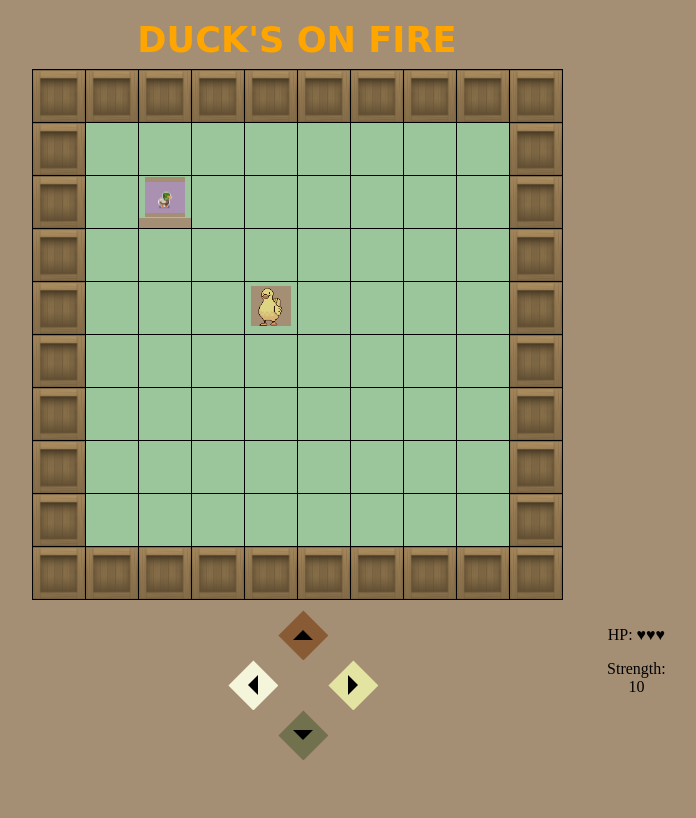
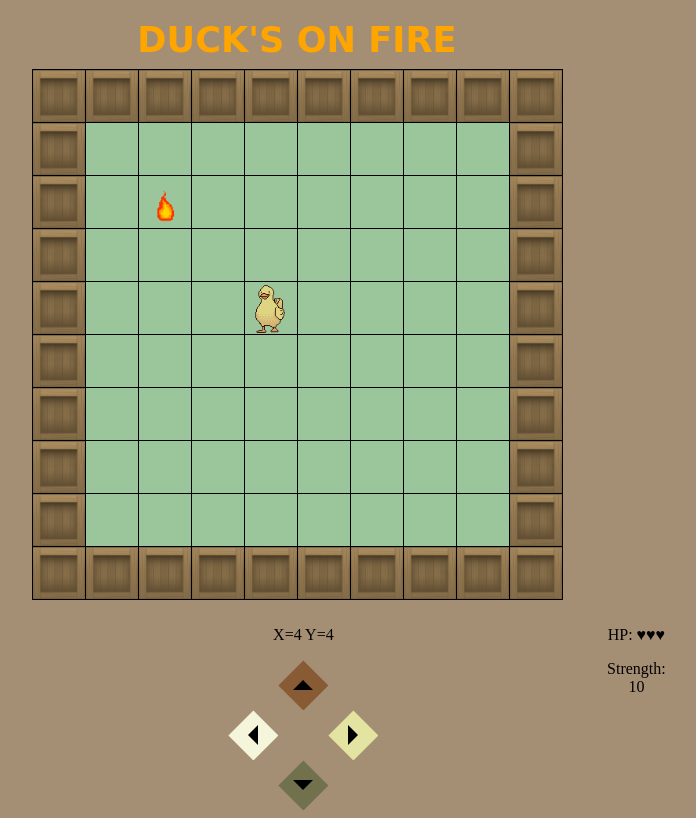
Before and after one commit to anndra17/IBM_Practice, a React (Vite) app: page / in a window 1280 px wide. Shown: the top 818 px of the page, without its empty margins (343-1039 px from the left). Built offline with nearby package versions, Linux system fonts and the light colour scheme.

Commit message:
Revert "added a similar spriting method to the NPC"
This reverts commit a26a3e325df84af02d19e0c68260bb35fd84bc07.

```diff
--- a/src/components/MapBase.jsx
+++ b/src/components/MapBase.jsx
@@ -6,11 +6,10 @@ import duckUpImage from "./../assets/duck_up.gif";
 import duckDownImage from "./../assets/duck_down.gif";
 import duckLeftImage from "./../assets/duck_left.gif";
 import duckRightImage from "./../assets/duck_right.gif";
-import rataImage from "./../assets/rata.gif";
-import rata1Image from "./../assets/rata1.gif";
 
 const MapBase = ({ x, y, direction }) => {
   const [yellowDot, setYellowDot] = useState({ x: 1, y: 1 });
+  const [prevPosition, setPrevPosition] = useState({ x: 1, y: 1 });
 
   const moveYellowDot = () => {
     const possibleMoves = [
@@ -38,6 +37,10 @@ const MapBase = ({ x, y, direction }) => {
     return () => clearInterval(interval);
   }, []);
 
+  useEffect(() => {
+    setPrevPosition({ x, y });
+  }, [x, y]);
+
   const getDuckImage = () => {
     switch (direction) {
       case "UP":
@@ -51,10 +54,6 @@ const MapBase = ({ x, y, direction }) => {
       default:
         return duckUpImage;
     }
-  };
-
-  const getRandomRataImage = () => {
-    return Math.random() > 0.5 ? rataImage : rata1Image;
   };
 
   const renderTable = () => {
@@ -83,13 +82,6 @@ const MapBase = ({ x, y, direction }) => {
                 className="duck-image"
               />
             )}
-            {className === "fire-cell" && (
-              <img
-                src={getRandomRataImage()}
-                alt="Rata"
-                className="rata-image"
-              />
-            )}
           </td>
         );
       }
--- a/src/components/PlayerController.jsx
+++ b/src/components/PlayerController.jsx
@@ -44,7 +44,7 @@ const PlayerController = ({ x, y, incrementX, decrementX, incrementY, decrementY
   return (
     <div className="player-slice">
       <div className="player-controls">
-
+        <p className="counter-title"> X={x} Y={y}</p>
         <div className="controls">
           <button className="button up" onClick={incrementY}></button>
           <button className="button left" onClick={decrementX}></button>
--- a/src/styles/MapBase.css
+++ b/src/styles/MapBase.css
@@ -14,22 +14,52 @@
   position: relative;
 }
 
+
 .duck-cell {
-  position: relative;
+  position: absolute;
   width: 50px;
   height: 50px;
   background-color: rgb(155, 198, 155);
   transition: transform 0.5s ease-in-out;
+  /* Tranziția */
 }
 
-.duck-image,
-.rata-image {
-  width: 40px;
-  /* Adjust the size as needed */
-  height: 40px;
-  /* Adjust the size as needed */
+.duck-image {
+  width: 50px;
+  height: 50px;
   object-fit: contain;
+  background-color: rgb(155, 198, 155);
 }
+
+.duck-up,
+.duck-down,
+.duck-left,
+.duck-right {
+  position: absolute;
+  transition: transform 0.5s ease-in-out;
+  /* Adjust the duration and timing function as needed */
+}
+
+.duck-up {
+  transform: translateY(-50px);
+  /* Move up */
+}
+
+.duck-down {
+  transform: translateY(50px);
+  /* Move down */
+}
+
+.duck-left {
+  transform: translateX(-50px);
+  /* Move left */
+}
+
+.duck-right {
+  transform: translateX(50px);
+  /* Move right */
+}
+
 
 .map-title {
   text-align: center;
@@ -37,10 +67,13 @@
 }
 
 .fire-cell {
+  background-image: url('./../assets/fire.gif');
+  background-size: contain;
+  /* Ajustează dimensiunea pentru a se potrivi conținutului */
+  background-repeat: no-repeat;
+  /* Asigură că imaginea nu se repetă */
+  background-position: center;
   background-color: rgb(155, 198, 155);
-  display: flex;
-  justify-content: center;
-  align-items: center;
 }
 
 @keyframes flame {
@@ -73,4 +106,5 @@
 .map-title {
   animation: flame 2s infinite;
   font-family: 'Comic Sans MS', cursive, sans-serif;
+  /* Optional: for a more dynamic font style */
 }
```
Also changed, not shown: src/assets/rata.gif (deleted), src/assets/rata1.gif (deleted).
